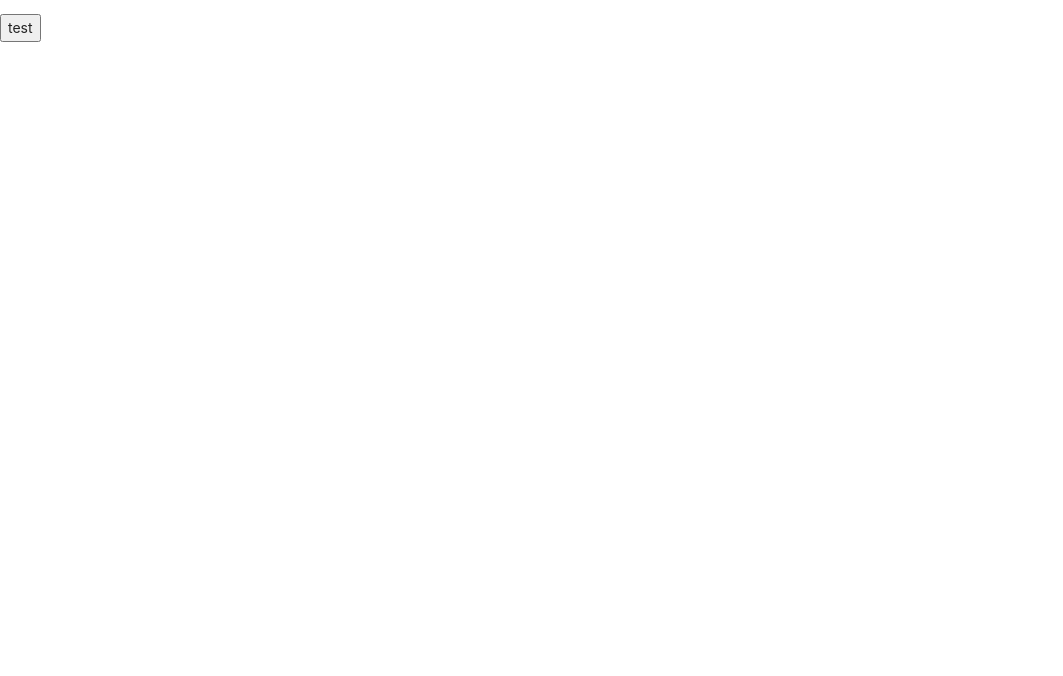
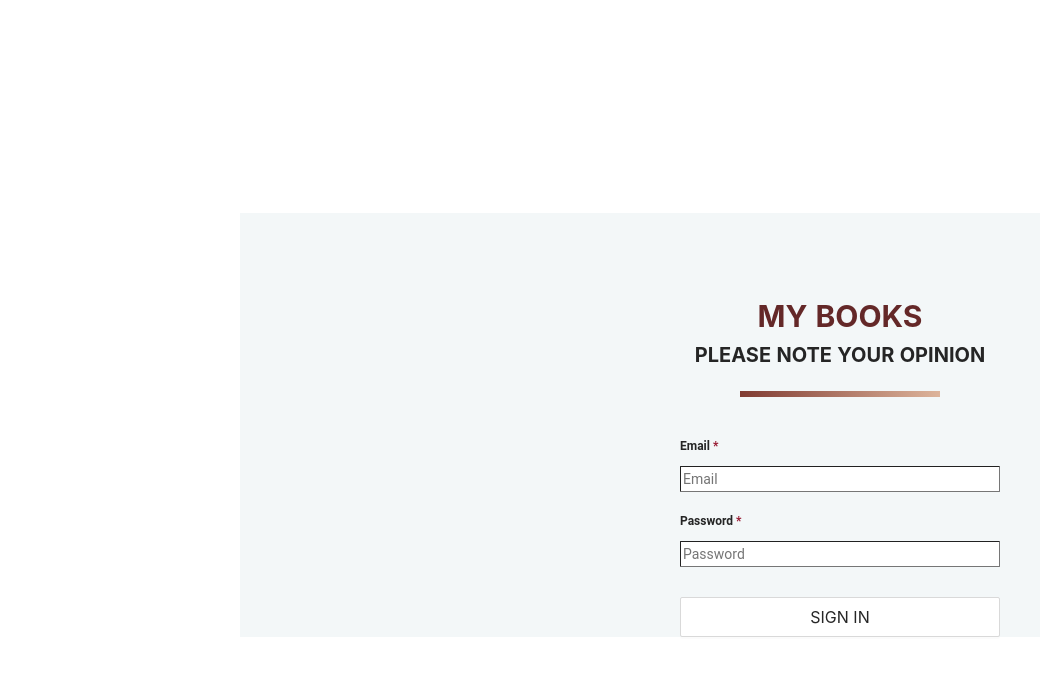
Before and after one commit to seungjin-le/My_BookShelf, a React (Create React App) app: page /signin in a window 1280 px wide. Shown: the top 676 px of the page, without its empty margins (0-1063 px from the left). Built offline with nearby package versions, Linux system fonts and the light colour scheme.

Commit message:
API 연동 완료, 스타일 추가

```diff
--- a/src/App.tsx
+++ b/src/App.tsx
@@ -12,13 +12,13 @@ const App = () => {
   return (
     <ErrorBoundary FallbackComponent={Error}>
       <Switch>
-        <Route path="/" component={Home} />
-        <Route path="signin" component={SignIn} />
-        <Route path="edit/:id" component={Edit} />
-        <Route path="book/:id" component={Detail} />
-        <Route path="add" component={Add} />
+        <Route exact path="/" component={Home} />
+        <Route exact path="/signin" component={SignIn} />
+        <Route exact path="/edit/:id" component={Edit} />
+        <Route exact path="/book/:id" component={Detail} />
+        <Route exact path="/add" component={Add} />
         {/* Not Found  */}
-        <Route path={'*'} component={NotFound} />
+        <Route exact path={'*'} component={NotFound} />
       </Switch>
     </ErrorBoundary>
   );
--- /dev/null
+++ b/src/components/book.module.css
@@ -0,0 +1,155 @@
+.book {
+  display: table;
+  overflow: hidden;
+}
+
+.title {
+  display: table-cell;
+  vertical-align: middle;
+  font-size: 14px;
+  font-weight: bold;
+  padding-left: 10px;
+}
+
+.link_detail_title {
+  color: #0a222e;
+}
+
+.author {
+  display: table-cell;
+  vertical-align: middle;
+  font-size: 14px;
+  font-weight: bold;
+  padding-left: 10px;
+}
+
+.link_detail_author {
+  color: #28546a;
+}
+
+.created {
+  color: #999999;
+  display: table-cell;
+  vertical-align: middle;
+  font-size: 14px;
+  padding-left: 10px;
+}
+
+.tooltips {
+  color: #999999;
+  display: table-cell;
+  vertical-align: middle;
+  font-size: 14px;
+  padding-left: 10px;
+}
+
+.link_url {
+  font-size: 12px;
+}
+
+.button_url {
+  margin-right: 5px;
+}
+
+.button_edit {
+  margin-right: 5px;
+}
+COPY
+책 추가하기
+  /* Add.module.css */
+
+.bg {
+  width: 100%;
+}
+
+.add {
+  width: 800px;
+  margin-left: auto;
+  margin-right: auto;
+}
+
+.input_title {
+  font-family: Roboto;
+  font-size: 12px;
+  font-weight: bold;
+  margin-top: 40px;
+  text-align: left;
+  padding-left: 40px;
+}
+
+.input_comment {
+  font-family: Roboto;
+  font-size: 12px;
+  font-weight: bold;
+  margin-top: 10px;
+  text-align: left;
+  padding-left: 40px;
+}
+
+.input_author {
+  font-family: Roboto;
+  font-size: 12px;
+  font-weight: bold;
+  margin-top: 10px;
+  text-align: left;
+  padding-left: 40px;
+}
+
+.input_url {
+  font-family: Roboto;
+  font-size: 12px;
+  font-weight: bold;
+  margin-top: 10px;
+  text-align: left;
+  padding-left: 40px;
+}
+
+.required {
+  color: #971931;
+}
+
+.input_area {
+  padding-top: 10px;
+  padding-bottom: 10px;
+}
+
+.input {
+  width: 720px;
+  border-radius: 1px;
+  border-width: 1px;
+  font-family: Roboto;
+  margin-left: 40px;
+  margin-right: 40px;
+  min-height: 100;
+}
+
+.button_area {
+  text-align: right;
+  padding-right: 40px;
+  margin-top: 20px;
+}
+
+.button {
+  border-color: #28546a;
+  background-color: #28546a;
+  text-transform: uppercase;
+  border-radius: 1px;
+  border-width: 2px;
+  color: white;
+  width: 120px;
+}
+
+.button:hover {
+  background-color: #28546a;
+  color: white;
+}
+
+.button_logout {
+  border-color: #28546a;
+  background-color: #28546a;
+  text-transform: uppercase;
+  border-radius: 1px;
+  border-width: 2px;
+  color: white;
+}
+책 삭제하기
--- /dev/null
+++ b/src/components/layout.module.css
@@ -0,0 +1,6 @@
+.layout {
+  margin-left: auto;
+  margin-right: auto;
+  width: 800px;
+  margin-bottom: 50px;
+}
--- /dev/null
+++ b/src/components/list.module.css
@@ -0,0 +1,12 @@
+.button {
+  border-color: #28546a;
+  background-color: #28546a;
+  text-transform: uppercase;
+  border-radius: 1px;
+  border-width: 2px;
+  color: white;
+}
+
+.table {
+  margin-top: 30px;
+}
--- /dev/null
+++ b/src/components/signIn.module.css
@@ -0,0 +1,98 @@
+.signin_row {
+    height: 100vh;
+}
+
+.signin_title {
+    text-align: center;
+    font-size: 30px;
+    font-weight: bold;
+    color: #642828;
+    text-transform: uppercase;
+    margin-top: 80px;
+}
+
+.signin_subtitle {
+    text-align: center;
+    font-size: 20px;
+    font-weight: bold;
+    text-transform: uppercase;
+}
+
+.signin_underline {
+    width: 200px;
+    height: 6px;
+    margin-right: auto;
+    margin-left: auto;
+    margin-top: 20px;
+    background: linear-gradient(to right, #803b32, #ddb49b);
+}
+
+.signin_contents {
+    margin-top: 50px;
+    background-color: #f3f7f8;
+    margin-left: auto;
+    margin-right: auto;
+    width: 800px;
+}
+
+.signin_bg {
+    width: 100%;
+}
+
+.email_title {
+    font-family: Roboto;
+    font-size: 12px;
+    font-weight: bold;
+    margin-top: 40px;
+    text-align: left;
+    padding-left: 40px;
+}
+
+.password_title {
+    font-family: Roboto;
+    font-size: 12px;
+    font-weight: bold;
+    margin-top: 10px;
+    text-align: left;
+    padding-left: 40px;
+}
+
+.required {
+    color: #971931;
+}
+
+.input_area {
+    padding-top: 10px;
+    padding-bottom: 10px;
+    padding-left: 40px;
+    padding-right: 40px;
+}
+
+.input {
+    width: 100%;
+    border-radius: 1px;
+    border-width: 1px;
+    font-family: Roboto;
+}
+
+.button_area {
+    text-align: center;
+    padding-left: 40px;
+    padding-right: 40px;
+    margin-top: 20px;
+}
+
+.button {
+    border-color: #28546a;
+    background-color: #28546a;
+    text-transform: uppercase;
+    border-radius: 1px;
+    border-width: 2px;
+    color: white;
+    width: 100%;
+}
+
+.button:hover {
+    background-color: #28546a;
+    color: white;
+}
--- a/src/components/signIn.module.scss
+++ /dev/null
@@ -1,39 +0,0 @@
-.signin_row{
-    height: 100vh;
-    & .signin_title {
-        text-align: center;
-        font-size: 30px;
-        font-weight: bold;
-        color: #642828;
-        text-transform: uppercase;
-        margin-top: 80px;
-    }
-    & .signin_subtitle {
-        text-align: center;
-        font-size: 20px;
-        font-weight: bold;
-        text-transform: uppercase;
-    }
-    & .signin_underline {
-        width: 200px;
-        height: 6px;
-        margin: auto 20px;
-        background: linear-gradient(to right, #803b32, #ddb496);
-    }
-    & .signin_contents {
-        margin-top: 50px;
-        background-color: #f3f7f8;
-        margin-left: auto;
-    }
-    & .button {
-        border-color: #28546a;
-        background-color: #28546a;
-        text-transform: uppercase;
-        border-radius: 1px;
-        border-width: 2px;
-        &:hover {
-            background-color: #28546a;
-            color: white;
-        }
-    }
-}
--- a/src/components/signIn.tsx
+++ b/src/components/signIn.tsx
@@ -1,6 +1,6 @@
 import React, { useState } from 'react';
 import { Button, Col, Row } from 'antd';
-import styles from './signIn.module.scss';
+import styles from './signIn.module.css';
 import { loginData, SigInProps } from '../types';
 
 const SignIn: React.FC<SigInProps> = ({ login }) => {
@@ -17,16 +17,18 @@ const SignIn: React.FC<SigInProps> = ({ login }) => {
   return (
     <Row align={'middle'} className={styles.signin_row}>
       <Col span={24}>
-        <Row>
+        <Row className={styles.signin_contents}>
           <Col span={12}></Col>
           <Col span={12}>
-            <div>My Books</div>
-            <div>Please Note Your Opinion</div>
-            <div />
-            <div>
-              Email <span> *</span>
+            <div className={styles.signin_title}>My Books</div>
+            <div className={styles.signin_subtitle}>
+              Please Note Your Opinion
             </div>
-            <div>
+            <div className={styles.signin_underline} />
+            <div className={styles.email_title}>
+              Email <span className={styles.required}> *</span>
+            </div>
+            <div className={styles.input_area}>
               <input
                 placeholder={'Email'}
                 type="Email"
@@ -34,12 +36,13 @@ const SignIn: React.FC<SigInProps> = ({ login }) => {
                 name="email"
                 value={user.email}
                 onChange={userOnChange}
+                className={styles.input}
               />
             </div>
-            <div className={styles.signin_title}>
-              Password <span> *</span>
+            <div className={styles.password_title}>
+              Password <span className={styles.required}> *</span>
             </div>
-            <div>
+            <div className={styles.input_area}>
               <input
                 placeholder={'Password'}
                 type="password"
@@ -47,9 +50,10 @@ const SignIn: React.FC<SigInProps> = ({ login }) => {
                 name={'password'}
                 value={user.password}
                 onChange={userOnChange}
+                className={styles.input}
               />
             </div>
-            <div>
+            <div className={styles.button_area}>
               <Button
                 className={styles.button}
                 size={'large'}
--- a/src/page/home/index.tsx
+++ b/src/page/home/index.tsx
@@ -1,6 +1,7 @@
 import { useDispatch, useSelector } from 'react-redux';
 import { RootState } from '../../types';
 import { logout } from '../../redux/modules/auth';
+import { Redirect } from 'react-router';
 
 type GetProps = {
   // ?가 붙으면 값이 없어도 상관없음
@@ -12,7 +13,9 @@ const Home = ({ title }: GetProps) => {
   const token = useSelector<RootState, string | null>(
     (state) => state?.auth?.token
   );
-
+  if (!token) {
+    return <Redirect to={'/signin'} />;
+  }
   const click = () => {
     dispatch(logout());
   };
--- a/src/page/signin.tsx
+++ b/src/page/signin.tsx
@@ -1,16 +1,16 @@
 import SignInContainer from '../containers/signInContainer';
 import { useSelector } from 'react-redux';
 import { RootState } from '../types';
-import { Link } from 'react-router-dom';
+import { Redirect } from 'react-router';
 
 const SignIn = () => {
   const token = useSelector<RootState, string | null>(
     (state) => state?.auth?.token
   );
 
-  //if (!token) {
-  //     return <Link to={'/'} />;
-  //   }
+  if (token) {
+    return <Redirect to={'/'} />;
+  }
   return <SignInContainer />;
 };
 
--- a/src/redux/modules/auth.tsx
+++ b/src/redux/modules/auth.tsx
@@ -57,8 +57,6 @@ function* loginSaga(action: Action<loginData>) {
     TokenService.set(token);
     yield put(success(token));
     yield put(push('/'));
-
-    // push
   } catch (error: any) {
     yield put(fail(new Error(error?.response?.data?.error || 'UNKNOWN_ERROR')));
   }
@@ -71,8 +69,6 @@ function* logoutSaga() {
     TokenService.set(token);
     yield put(success(token));
     yield put(push('/'));
-
-    // push
   } catch (error: any) {
   } finally {
     TokenService.remove();
--- a/src/service/tokenService.tsx
+++ b/src/service/tokenService.tsx
@@ -5,6 +5,7 @@ export default class TokenService {
     return localStorage.getItem(LOCAL_STORAGE_TOKEN_KEY_NAME);
   }
   public static set(token: string): void {
+    console.log(token);
     return localStorage.setItem(LOCAL_STORAGE_TOKEN_KEY_NAME, token);
   }
   public static remove(): void {
--- a/src/service/userService.tsx
+++ b/src/service/userService.tsx
@@ -5,8 +5,11 @@ const USER_API_URL = 'https://api.marktube.tv/v1/me';
 
 export default class UserSerVice {
   public static async login(reqData: loginData): Promise<string> {
-    const response = await axios.post(USER_API_URL, reqData);
-    return response.data.token;
+    const { data } = await axios.post(USER_API_URL, {
+      email: 'mark@test.com',
+      password: 'fastcampus',
+    });
+    return data?.token;
   }
   public static async logout(token: string): Promise<void> {
     await axios.delete(USER_API_URL, {
```
